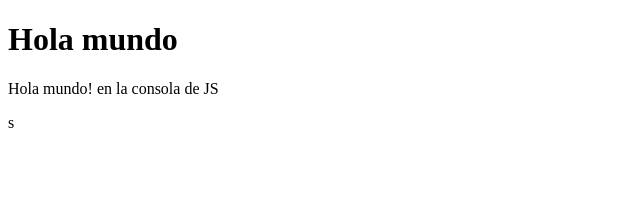
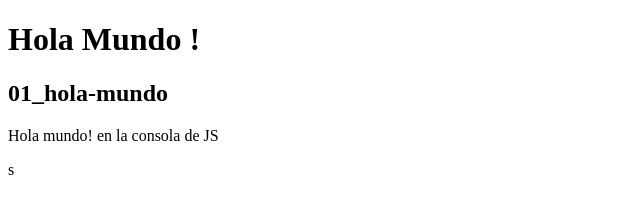
Before and after one commit to JC-ForoxInnovacion/CursoJS-2025, a plain HTML site: page 01_hola-mundo/index.html in a window 1280 px wide. Shown: the whole page, without its empty margins (0-640 px from the left). Drawn offline with Linux system fonts and the light colour scheme.

Commit message:
Update and fix 01_hola-mundo

```diff
--- a/01_hola-mundo/index.html
+++ b/01_hola-mundo/index.html
@@ -3,10 +3,11 @@
 <head>
   <meta charset="UTF-8">
   <meta name="viewport" content="width=device-width, initial-scale=1.0">
-  <title>Hola Mundo!!!</title>
+  <title>CursoJS</title>
 </head>
 <body>
-  <h1>Hola mundo</h1>
+  <h1>Hola Mundo !</h1>
+  <h2>01_hola-mundo</h2>
 
   <p>Hola mundo! en la consola de JS</p>
 
```
